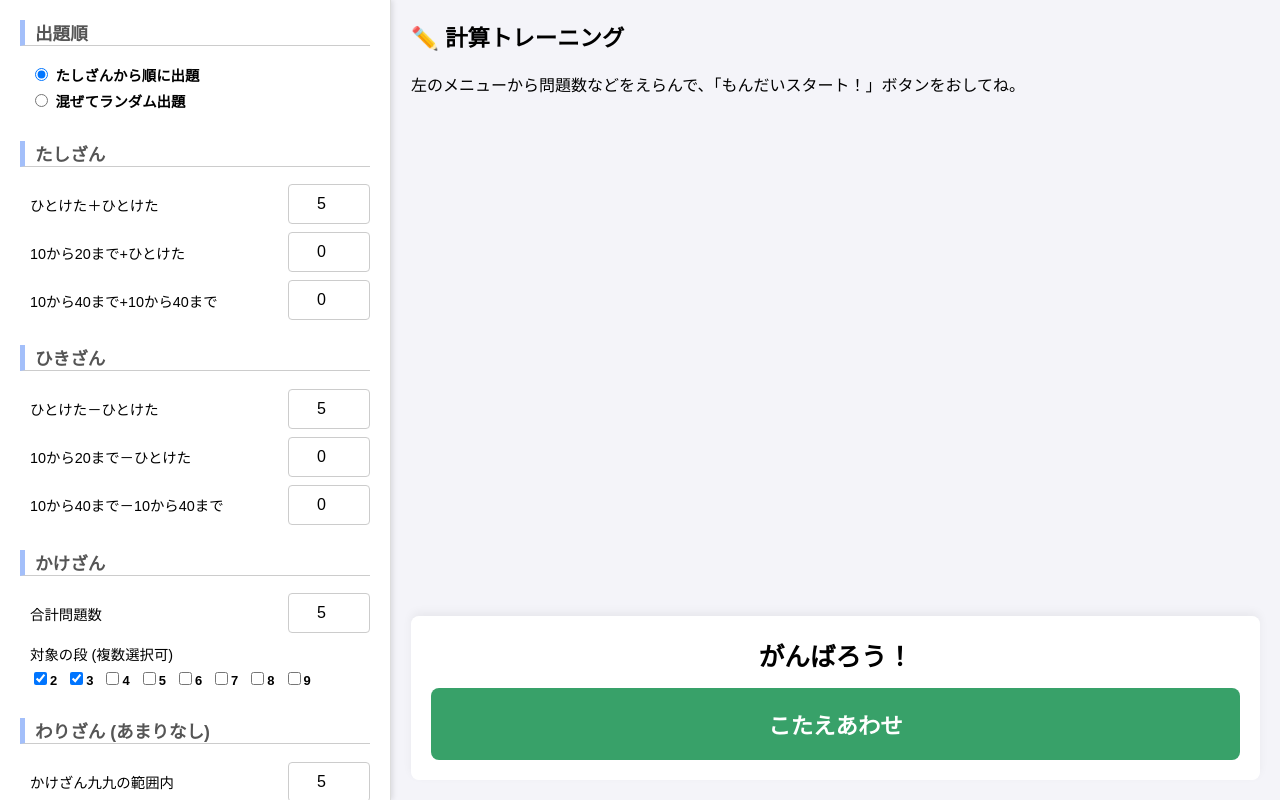
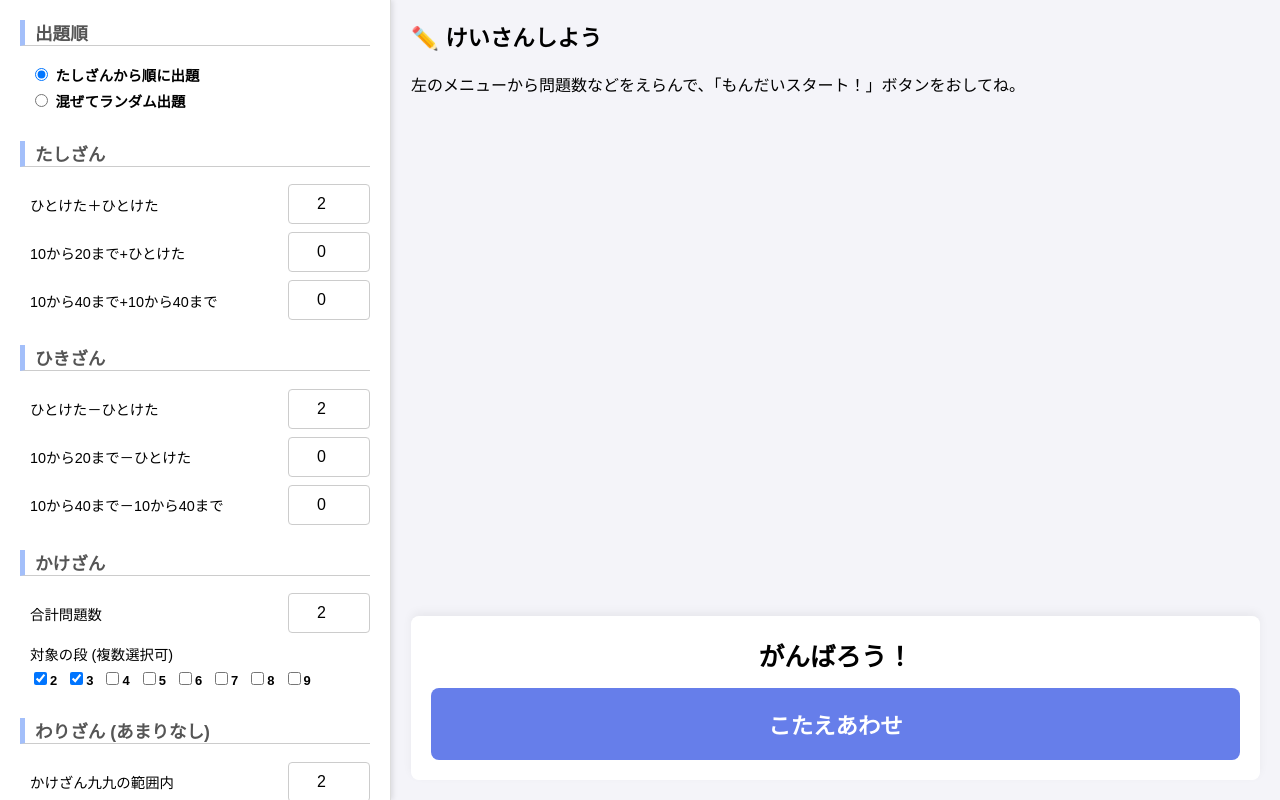
Before and after one commit to sorafjah/keisan-tablet, a plain HTML site: page index.html in a window 1280 px wide. Drawn offline with Linux system fonts and the light colour scheme.

Commit message:
Update index.html

```diff
--- a/index.html
+++ b/index.html
@@ -3,7 +3,7 @@
 <head>
     <meta charset="UTF-8">
     <meta name="viewport" content="width=device-width, initial-scale=1.0, user-scalable=no">
-    <title>計算トレーニング for iPad</title>
+    <title>けいさんしよう for iPad</title>
     <style>
         /* 基本的なスタイル */
         :root {
@@ -130,9 +130,9 @@
             flex-grow: 1; padding: 20px; font-size: 1.4em; font-weight: bold;
             color: white; border: none; border-radius: 8px; cursor: pointer;
         }
-        #check-answers-btn { background-color: var(--correct-color); }
+        #check-answers-btn { background-color: var(--primary-color); } /* 色を変更 */
         #retry-btn { background-color: var(--primary-color); }
-        #new-problem-btn { background-color: var(--secondary-color); }
+        #new-problem-btn { background-color: var(--primary-color); } /* 色を変更 */
     </style>
 </head>
 <body>
@@ -148,19 +148,19 @@
         <!-- 他の設定項目は変更なし -->
         <h3>たしざん</h3>
         <div class="input-group">
-            <div class="input-item"><label for="add_ss">ひとけた＋ひとけた</label><input type="number" id="add_ss" class="q-input" min="0" value="5"></div>
+            <div class="input-item"><label for="add_ss">ひとけた＋ひとけた</label><input type="number" id="add_ss" class="q-input" min="0" value="2"></div>
             <div class="input-item"><label for="add_u20s">10から20まで+ひとけた</label><input type="number" id="add_u20s" class="q-input" min="0" value="0"></div>
             <div class="input-item"><label for="add_u40u40">10から40まで+10から40まで</label><input type="number" id="add_u40u40" class="q-input" min="0" value="0"></div>
         </div>
         <h3>ひきざん</h3>
         <div class="input-group">
-            <div class="input-item"><label for="sub_ss">ひとけた－ひとけた</label><input type="number" id="sub_ss" class="q-input" min="0" value="5"></div>
+            <div class="input-item"><label for="sub_ss">ひとけた－ひとけた</label><input type="number" id="sub_ss" class="q-input" min="0" value="2"></div>
             <div class="input-item"><label for="sub_u20s">10から20まで－ひとけた</label><input type="number" id="sub_u20s" class="q-input" min="0" value="0"></div>
             <div class="input-item"><label for="sub_u40u40">10から40まで－10から40まで</label><input type="number" id="sub_u40u40" class="q-input" min="0" value="0"></div>
         </div>
         <h3>かけざん</h3>
         <div class="input-group">
-            <div class="input-item"><label for="mul_count">合計問題数</label><input type="number" id="mul_count" class="q-input" min="0" value="5"></div>
+            <div class="input-item"><label for="mul_count">合計問題数</label><input type="number" id="mul_count" class="q-input" min="0" value="2"></div>
             <label style="margin-top: 10px; font-weight:normal;">対象の段 (複数選択可)</label>
             <div id="mul_tables" style="font-size:0.9em;">
                 <input type="checkbox" id="table2" value="2" checked><label for="table2" style="display:inline-block; margin-right:5px;">2</label>
@@ -175,7 +175,7 @@
         </div>
         <h3>わりざん (あまりなし)</h3>
         <div class="input-group">
-            <div class="input-item"><label for="div_kuku">かけざん九九の範囲内</label><input type="number" id="div_kuku" class="q-input" min="0" value="5"></div>
+            <div class="input-item"><label for="div_kuku">かけざん九九の範囲内</label><input type="number" id="div_kuku" class="q-input" min="0" value="2"></div>
             <div class="input-item"><label for="div_u99s">99まで÷ひとけた</label><input type="number" id="div_u99s" class="q-input" min="0" value="0"></div>
         </div>
         <button id="generateBtn">もんだいスタート！</button>
@@ -184,7 +184,7 @@
     <div id="main-content">
         <div id="main-header">
             <button id="show-settings-btn" class="hidden">＜ 設定にもどる</button>
-            <h2>✏️ 計算トレーニング</h2>
+            <h2>✏️ けいさんしよう</h2>
         </div>
         <div id="problem-area">
             <ul id="problem-list"></ul>
```
